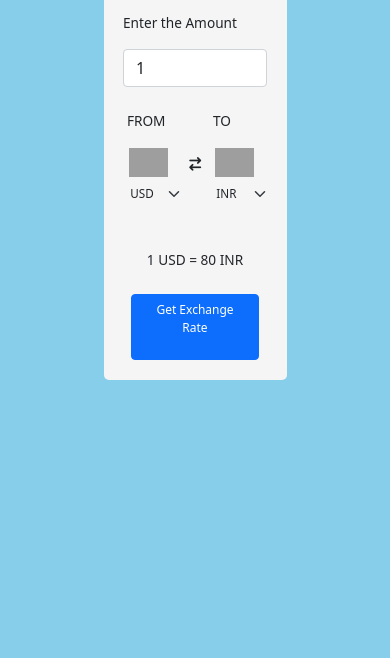
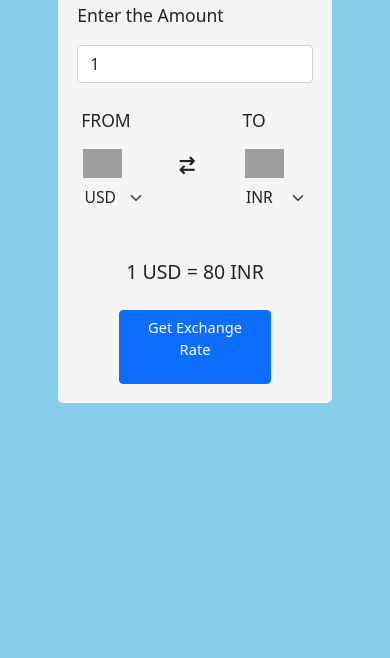
Before and after one commit to Sreekar2105/Currency-Converter, a plain HTML site: page index.html in a window 390 px wide. Shown: the part 186-844 px from the top of the page. Drawn offline with nearby package versions, Linux system fonts and the light colour scheme; no server answers; grey boxes are pictures that could not be loaded.

Commit message:
changes For mobiles

```diff
--- a/style.css
+++ b/style.css
@@ -13,7 +13,7 @@ body{
 }
 
 .container{
-    width:50%;
+    width:60%;
     background-color:whitesmoke;
     padding: 5vw;
     margin-top: 2rem;
@@ -93,18 +93,22 @@ body{
 
 @media screen and (max-width : 443px)
 {
+    .container
+    {
+        width : 75%;
+    }
     .title
    {
-     font-size: 3.75vw;
+     font-size: 6vw;
    }
    .enter-amount
    {
-     font-size: 3.5vw;
+     font-size: 4.5vw;
    }
    #from , #to
    {
     margin-left: 1vw;
-     font-size: 3.5vw;
+     font-size: 4.5vw;
    }
     .select
    {
@@ -123,34 +127,32 @@ body{
 
    .select select
    {
-    width : 20vw;
-    font-size: 3vw;
+    width : 22vw;
+    font-size: 4vw;
     position: relative;
     right:3vw;
    }
-
-
 
     .currency i
     {
         position: relative;
         bottom: 1rem;
         right: 2vw;
-        font-size: 3.5vw;
+        font-size: 4.5vw;
     }
 
     .msg
     {
-       font-size: 3.5vw;
+       font-size: 5vw;
     }
 
     .button button
     {
-        width: 8rem;
+        width: 39vw;
     }
     .button button p
     {
-        font-size:  0.75rem;
+        font-size:  3.75vw;
     }
 }
 
```
